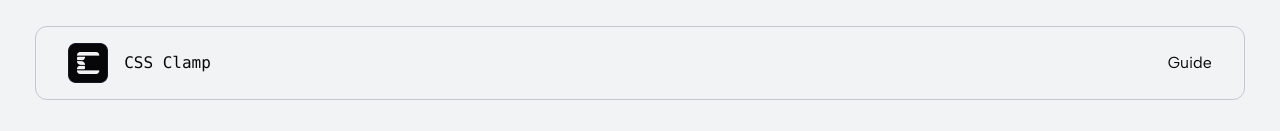
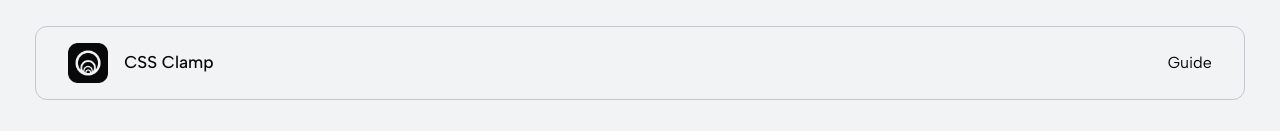
Before and after one commit to Willem-Jaap/cssclamp, a Next.js app: page / in a window 1280 px wide. Shown: the top 131 px of the page. Built offline with nearby package versions, Linux system fonts and the light colour scheme.

Commit message:
feat: add new logo
Thanks Joan Verhulst for the logo design!

```diff
--- a/src/components/misc/logo.tsx
+++ b/src/components/misc/logo.tsx
@@ -2,9 +2,14 @@ import Image from 'next/image';
 
 const Logo = () => {
     return (
-        <div className="flex items-center gap-4 font-mono">
-            <Image src="/assets/images/logo.png" alt="CSS Clamp Logo" width={40} height={40} />
-            <span>CSS Clamp</span>
+        <div className="flex items-center gap-4">
+            <Image
+                src="/assets/images/cssclamp-logo.png"
+                alt="CSS Clamp Logo"
+                width={40}
+                height={40}
+            />
+            <span className="text-lg font-medium">CSS Clamp</span>
         </div>
     );
 };
```
Also changed, not shown: public/assets/images/cssclamp-logo.png (added).
